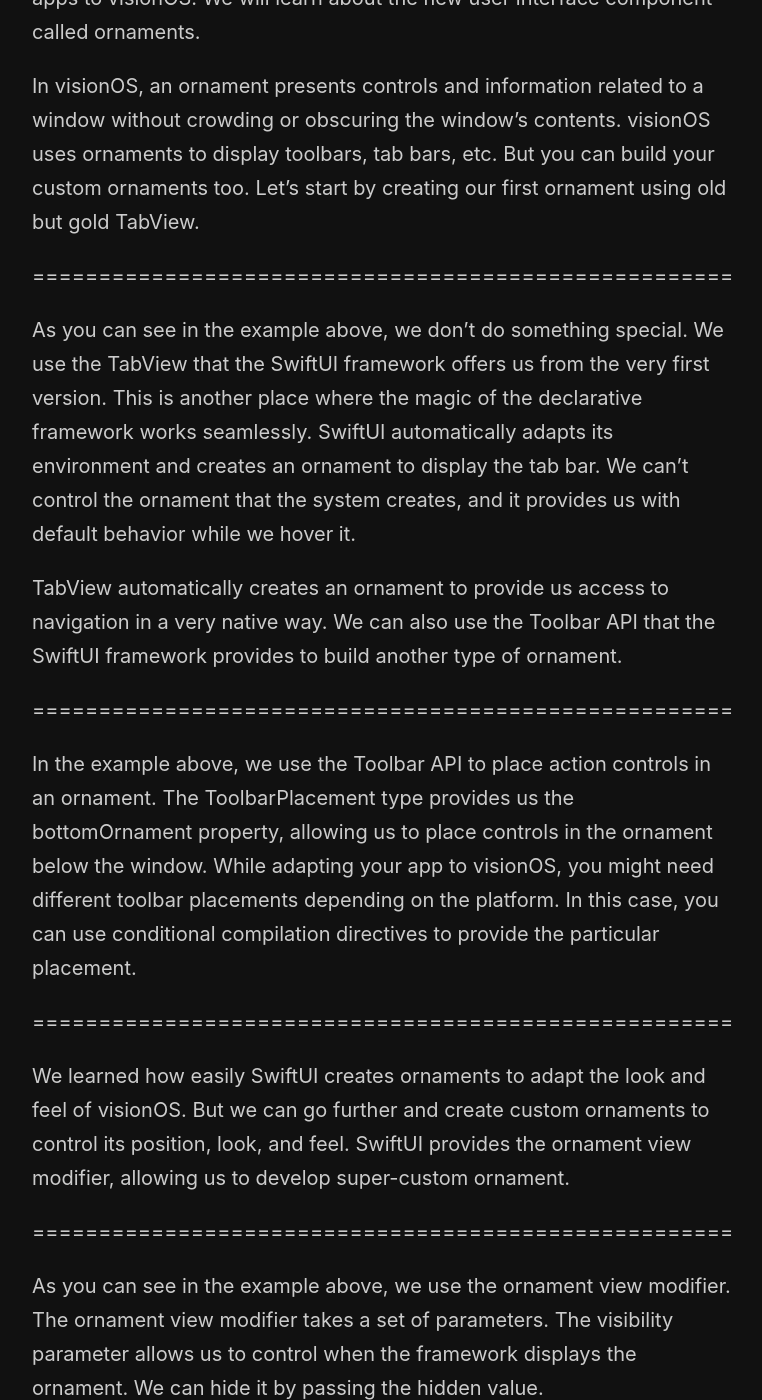
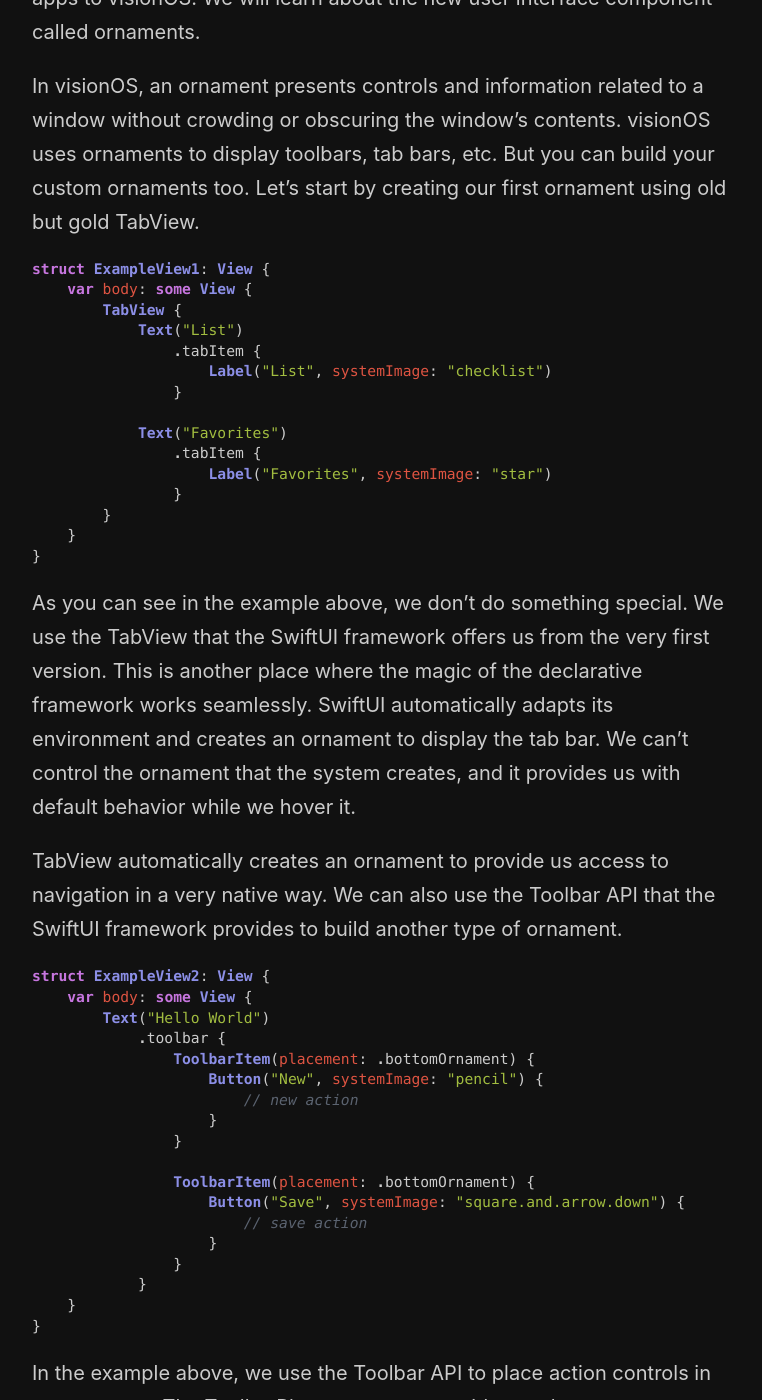
Before and after one commit to mecid/mecid.github.io, a Jekyll site: the page built from _posts/2024-01-30-visionos-ornaments-in-swiftui.md, in a window 1280 px wide and 1400 px high, scrolled down 397 px. Shown: the whole window, without its empty margins (258-1020 px from the left). Built offline with Jekyll 4.4.1, drawn with Linux system fonts in a browser that asks for light colours; some of the changed text lies outside the part shown.

Commit message:
ornament code examples added

````diff
--- a/_posts/2024-01-30-visionos-ornaments-in-swiftui.md
+++ b/_posts/2024-01-30-visionos-ornaments-in-swiftui.md
@@ -7,21 +7,107 @@
 
 In visionOS, an ornament presents controls and information related to a window without crowding or obscuring the window's contents. visionOS uses ornaments to display toolbars, tab bars, etc. But you can build your custom ornaments too. Let's start by creating our first ornament using old but gold TabView.
 
-=====================================================
+```swift
+struct ExampleView1: View {
+    var body: some View {
+        TabView {
+            Text("List")
+                .tabItem {
+                    Label("List", systemImage: "checklist")
+                }
+
+            Text("Favorites")
+                .tabItem {
+                    Label("Favorites", systemImage: "star")
+                }
+        }
+    }
+}
+```
 
 As you can see in the example above, we don't do something special. We use the TabView that the SwiftUI framework offers us from the very first version. This is another place where the magic of the declarative framework works seamlessly. SwiftUI automatically adapts its environment and creates an ornament to display the tab bar. We can't control the ornament that the system creates, and it provides us with default behavior while we hover it.
 
 TabView automatically creates an ornament to provide us access to navigation in a very native way. We can also use the Toolbar API that the SwiftUI framework provides to build another type of ornament.
 
-=====================================================
+```swift
+struct ExampleView2: View {
+    var body: some View {
+        Text("Hello World")
+            .toolbar {
+                ToolbarItem(placement: .bottomOrnament) {
+                    Button("New", systemImage: "pencil") {
+                        // new action
+                    }
+                }
+
+                ToolbarItem(placement: .bottomOrnament) {
+                    Button("Save", systemImage: "square.and.arrow.down") {
+                        // save action
+                    }
+                }
+            }
+    }
+}
+```
 
 In the example above, we use the Toolbar API to place action controls in an ornament. The ToolbarPlacement type provides us the bottomOrnament property, allowing us to place controls in the ornament below the window. While adapting your app to visionOS, you might need different toolbar placements depending on the platform. In this case, you can use conditional compilation directives to provide the particular placement.
 
-=====================================================
+```swift
+struct ExampleView2: View {
+    var body: some View {
+        Text("Hello World")
+            .toolbar {
+                ToolbarItem(placement: placement) {
+                    Button("New", systemImage: "pencil") {
+                        // new action
+                    }
+                }
+
+                ToolbarItem(placement: placement) {
+                    Button("Save", systemImage: "square.and.arrow.down") {
+                        // save action
+                    }
+                }
+            }
+    }
+
+    private var placement: ToolbarItemPlacement {
+        #if os(visionOS)
+        return .bottomOrnament
+        #else
+        return .primaryAction
+        #endif
+    }
+}
+```
 
 We learned how easily SwiftUI creates ornaments to adapt the look and feel of visionOS. But we can go further and create custom ornaments to control its position, look, and feel. SwiftUI provides the ornament view modifier, allowing us to develop super-custom ornament.
 
-=====================================================
+```swift
+struct ContentView: View {
+    var body: some View {
+        Text("Hello World!")
+            .ornament(
+                visibility: .visible,
+                attachmentAnchor: .scene(.bottomTrailing),
+                contentAlignment: .bottom
+            ) {
+                VStack {
+                    Button("New", systemImage: "pencil") {
+                        // new action
+                    }
+
+                    Button("Save", systemImage: "square.and.arrow.down") {
+                        // save action
+                    }
+                }
+                .labelStyle(.iconOnly)
+                .padding(.vertical)
+                .glassBackgroundEffect()
+            }
+    }
+}
+```
 
 As you can see in the example above, we use the ornament view modifier. The ornament view modifier takes a set of parameters. The visibility parameter allows us to control when the framework displays the ornament. We can hide it by passing the hidden value.
 
````
